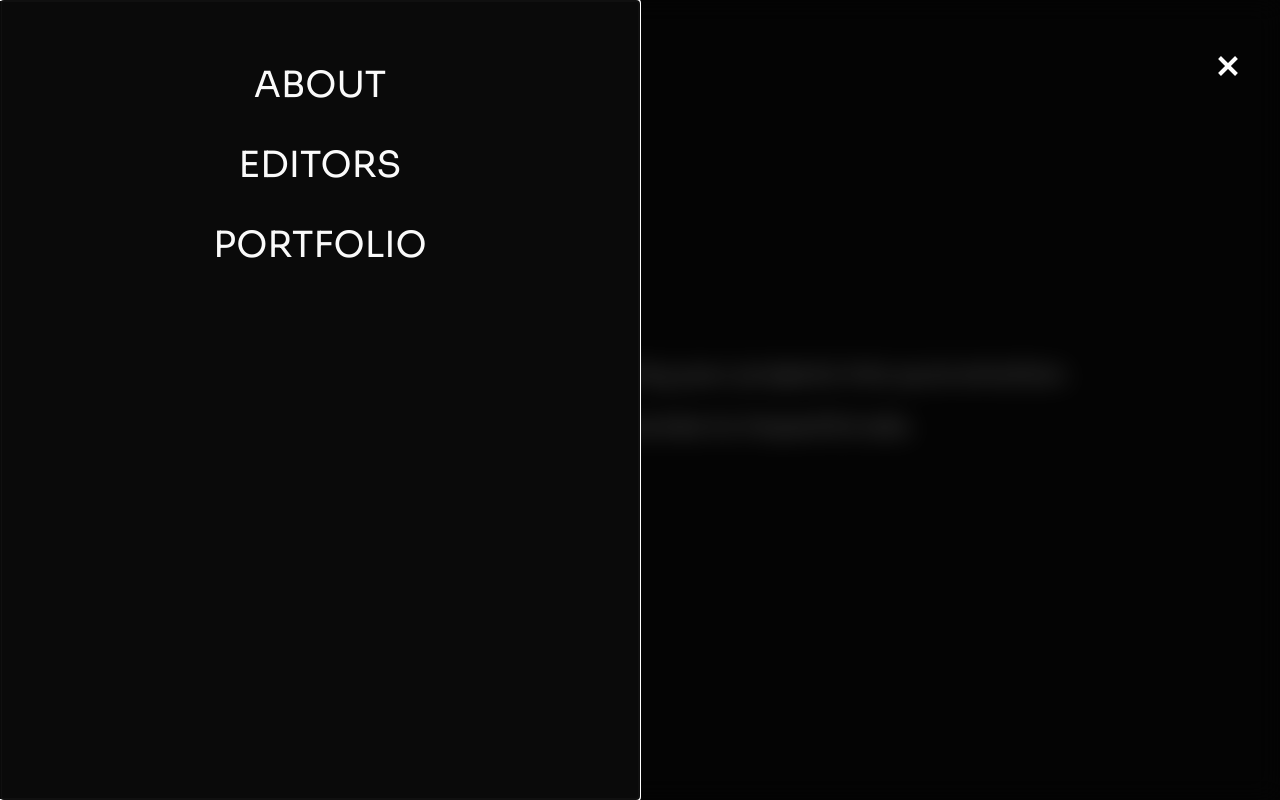
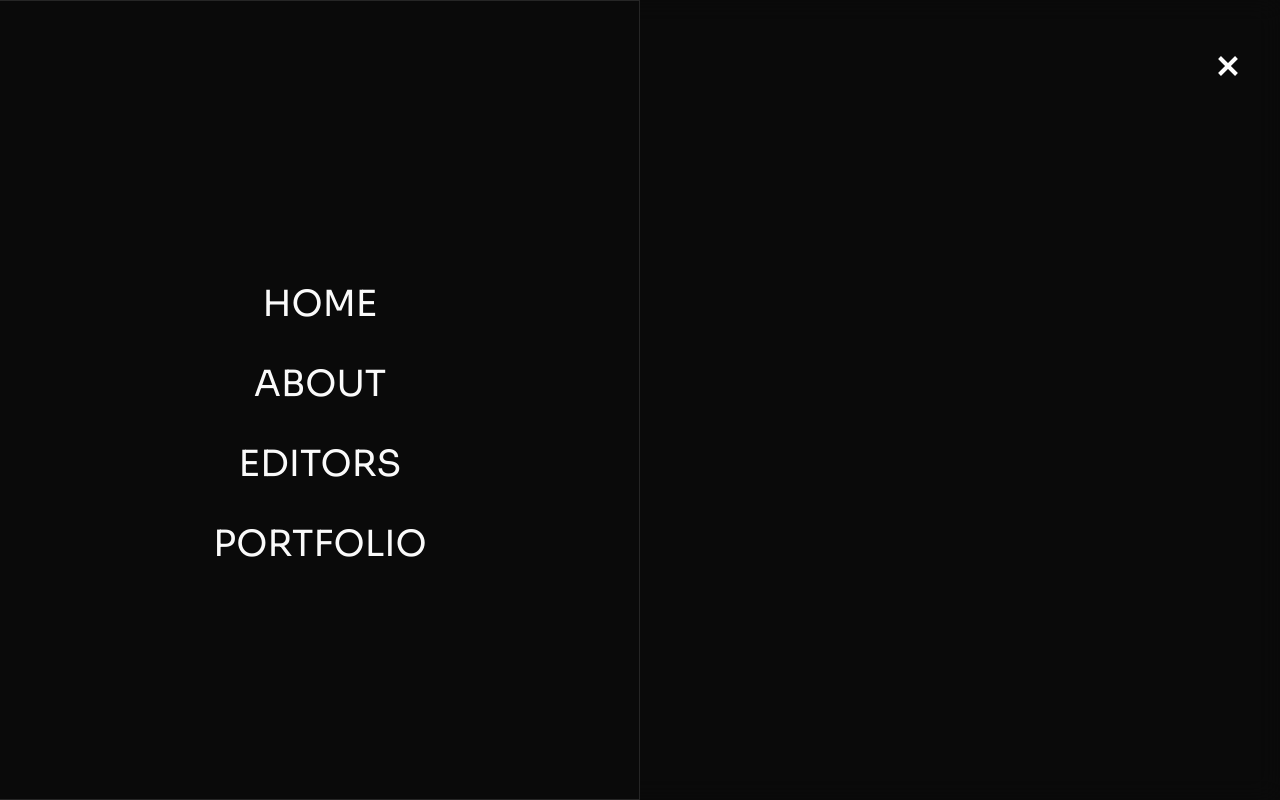
Before and after one commit to ale-romo/website-jump-cut-rabbit, a Next.js app: page /about in a window 1280 px wide. Both pictures are taken after a click on the element 1228 px from the left and 66 px from the top of the page. Built offline with nearby package versions, Linux system fonts and the light colour scheme.

Commit message:
feat:about + video fade-in + code polishing + navigation

```diff
--- a/app/about/page.tsx
+++ b/app/about/page.tsx
@@ -1,9 +1,16 @@
+'use client'
+import VideoPlayer from "@/components/VideoPlayer";
+
 const About = () => {
-  return <section>
-      <div className="text-center text-2xl flex flex-col gap-5 font-heading">
-        <h1>We offer an efficient workflow, turning your projects into pure emotion.</h1><p>From award winning movies to impactful ads.</p>
-      </div>
+  return <div className="flex flex-col md:flex-row w-full">
+    <section className="pointer-events-none fixed z-0 top-0">
+      <VideoPlayer />
     </section>
+<section className="text-2xl md:text-3xl gap-10 md:gap-20 flex items-center text-center flex-col font-heading align-center justify-center w-auto mx-5 md:mx-0 md:w-1/2 bg-background/60 backdrop-blur-md md:h-dvh py-10 md:py-0">
+        <h1 className="px-10 md:px-20">We offer an efficient workflow, turning your projects into pure emotion.<br /><br />From award winning movies to impactful ads.</h1>
+        <button className="font-heading font-bold uppercase bg-accent/90 py-5 px-8 text-black hover:bg-accent">Work with us</button>
+    </section>
+  </div>
 }
 
 export default About;
--- a/app/editors/page.tsx
+++ b/app/editors/page.tsx
@@ -1,4 +1,5 @@
 const Editors = () => {
+  return <div>Editors</div>
 }
 
 export default Editors;
--- a/app/globals.css
+++ b/app/globals.css
@@ -80,3 +80,29 @@
       height: 100%;
     }
   }
+
+  @keyframes fadeIn {
+    from {
+      opacity: 0;
+    }
+    to {
+      opacity: 1;
+    }
+  }
+
+
+  @keyframes fadeOut {
+    from {
+      opacity: 1;
+    }
+    to {
+      opacity: 0;
+    }
+  }
+
+  .fade-in {
+    animation: fadeIn 1s ease-in-out;
+  }
+  .fade-out {
+    animation: fadeOut 1s ease-in-out;
+  }
--- a/app/layout.tsx
+++ b/app/layout.tsx
@@ -35,7 +35,7 @@ export default function RootLayout({
       </Head>
       <body className={`${headingFont.variable} ${bodyFont.variable} font-content dark text-foreground`}>
         <Nav />
-        <main className="w-full min-h-dvh flex flex-col justify-center items-center bg-background">
+        <main className="fade-in w-full min-h-dvh flex flex-col justify-center items-center bg-background">
           {children}
         </main>
       </body>
--- a/app/page.tsx
+++ b/app/page.tsx
@@ -2,6 +2,7 @@
 import React, { useRef, useEffect, useState } from 'react';
 import Image from 'next/image';
 import Video from 'react-youtube';
+import VideoPlayer from '@/components/VideoPlayer';
 import Link from 'next/link';
 const clients=[
   {
@@ -27,54 +28,11 @@ const clients=[
 ]
 
 export default function Home() {
-  const videoRef = useRef(null);
-  const [videoDimensions, setVideoDimensions] = useState({ width: 0, height: 0 });
-
-  useEffect(() => {
-    const resizeHandler = () => {
-      const aspectRatio = 16 / 9; // YouTube videos typically have a 16:9 aspect ratio
-      const viewportWidth = window.innerWidth;
-      const viewportHeight = window.innerHeight;
-      let width = viewportWidth;
-      let height = viewportWidth / aspectRatio;
-
-      if (height < viewportHeight) {
-        height = viewportHeight;
-        width = viewportHeight * aspectRatio;
-      }
-
-      setVideoDimensions({ width, height });
-    };
-
-    // Initial resize
-    resizeHandler();
-
-    // Listen for window resize events
-    window.addEventListener('resize', resizeHandler);
-
-    return () => window.removeEventListener('resize', resizeHandler);
-  }, []);
-
-  const videoOptions = {
-    playerVars: {
-      autoplay: 1,
-      controls: 0,
-      modestbranding: 1,
-      loop: 1,
-      playlist: 'DUfv1v_onVA',
-      mute: 1,
-      origin: 'https://your-website-url.com',
-      quality: 'highres',
-      showinfo: 0
-    },
-    width: videoDimensions.width,
-    height: videoDimensions.height
-  };
-
   return (
     <>
+    {/* Video */}
       <section className={`pointer-events-none fixed z-0 top-0`}>
-        <Video videoId="" opts={videoOptions} ref={videoRef} />
+        <VideoPlayer />
       </section>
       <div className="h-dvh" />
 
@@ -88,7 +46,7 @@ export default function Home() {
 
       {/* About Brief */}
 
-      <section className="flex flex-col z-10 items-around px-10 md:px-20 bg-background/95 h-dvh w-full items-center justify-around" id="about">
+      <section className="flex flex-col z-10 px-10 md:px-20 bg-background/95 h-dvh w-full items-center justify-around" id="about">
         <Image src="/logo.svg" alt="Jump Cut Rabbit Studios" width="0" height="0" className=" h-auto w-6 md:w-16" />
         <div className="text-center text-2xl flex flex-col gap-5 font-heading">
           <h1>We offer an efficient workflow, turning your projects into pure emotion.</h1><p>From award winning movies to impactful ads.</p>
--- a/components/Nav/index.tsx
+++ b/components/Nav/index.tsx
@@ -17,9 +17,10 @@ const Nav = () => {
       <DrawerContent>
         <DrawerHeader className="pt-16">
           <ul className="font-heading text-4xl flex flex-col gap-10 uppercase text-center">
-            <li><a href="/about">About</a></li>
-            <li><Link href="/editors">Editors</Link></li>
-            <li><Link href="/portfolio">Portfolio</Link></li>
+            <li><Link href="/" onClick={() => setOpenMenu(false)}>Home</Link></li>
+            <li><Link href="/about" onClick={() => setOpenMenu(false)}>About</Link></li>
+            <li><Link href="/editors" onClick={() => setOpenMenu(false)}>Editors</Link></li>
+            <li><Link href="/portfolio" onClick={() => setOpenMenu(false)}>Portfolio</Link></li>
           </ul>
         </DrawerHeader>
       </DrawerContent>
--- a/components/VideoPlayer/index.tsx
+++ b/components/VideoPlayer/index.tsx
@@ -0,0 +1,63 @@
+'use client'
+import { useEffect, useRef, useState } from 'react';
+import Video, { YouTubeEvent } from 'react-youtube';
+
+const VideoPlayer = () => {
+    const videoRef = useRef(null);
+    const [isPlaying, setIsPlaying] = useState(false);
+    const [videoDimensions, setVideoDimensions] = useState({ width: 0, height: 0 });
+
+    useEffect(() => {
+      const resizeHandler = () => {
+        const aspectRatio = 16 / 9; // YouTube videos typically have a 16:9 aspect ratio
+        const viewportWidth = window.innerWidth;
+        const viewportHeight = window.innerHeight;
+        let width = viewportWidth;
+        let height = viewportWidth / aspectRatio;
+
+        if (height < viewportHeight) {
+          height = viewportHeight;
+          width = viewportHeight * aspectRatio;
+        }
+
+        setVideoDimensions({ width, height });
+      };
+
+      // Initial resize
+      resizeHandler();
+      // Listen for window resize events
+      window.addEventListener('resize', resizeHandler);
+
+      return () => window.removeEventListener('resize', resizeHandler);
+    }, []);
+
+    //fade in when it starts playing
+    const onPlayerStateChange = (event: YouTubeEvent<number>) => {
+      // The player state '1' means the video is playing
+      if (event && event.data === 1) {
+        setIsPlaying(true);
+      }
+    };
+
+    const videoOptions = {
+      playerVars: {
+        autoplay: 1,
+        controls: 0,
+        modestbranding: 1,
+        loop: 1,
+        playlist: 'DUfv1v_onVA',
+        mute: 1,
+        origin: 'https://your-website-url.com',
+        quality: 'highres',
+        showinfo: 0
+      },
+      width: videoDimensions.width,
+      height: videoDimensions.height
+    };
+
+  return <div className="w-full h-dvh">
+    <Video videoId="" opts={videoOptions} ref={videoRef} onStateChange={onPlayerStateChange} />
+    <div className={`fixed w-full h-dvh bg-background fade-out ${isPlaying ? 'fade-out' : ''}`} />
+  </div>
+}
+export default VideoPlayer;
--- a/components/ui/drawer.tsx
+++ b/components/ui/drawer.tsx
@@ -28,7 +28,7 @@ const DrawerOverlay = React.forwardRef<
 >(({ className, ...props }, ref) => (
   <DrawerPrimitive.Overlay
     ref={ref}
-    className={cn("fixed inset-0 z-50 bg-black/60", className)}
+    className={cn("fixed inset-0 z-50 bg-background/60", className)}
     {...props}
   />
 ))
@@ -43,7 +43,7 @@ const DrawerContent = React.forwardRef<
     <DrawerPrimitive.Content
       ref={ref}
       className={cn(
-        "fixed inset-y-0 left-0 z-40 flex w-full md:w-1/2 flex-col border bg-background",
+        "fixed inset-y-0 left-0 z-40 flex w-full md:w-1/2 flex-col border bg-background focus-within:outline-none justify-center",
         className
       )}
       {...props}
```
